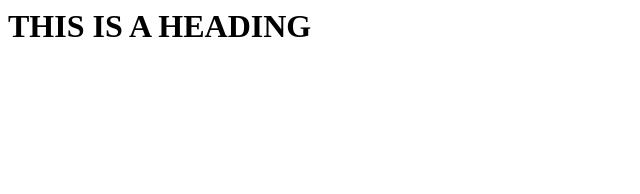
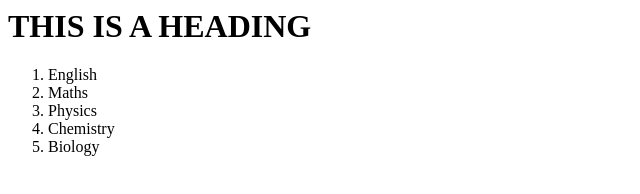
Before and after one commit to Ugeey/testing, a plain HTML site: page index.html in a window 1280 px wide. Shown: the whole page, without its empty margins (0-640 px from the left). Drawn offline with Linux system fonts and the light colour scheme.

Commit message:
added a list

```diff
--- a/index.html
+++ b/index.html
@@ -6,5 +6,12 @@
 </head>
 <body>
     <h1>THIS IS A HEADING</h1>
+    <ol>
+        <li>English</li>
+        <li>Maths</li>
+        <li>Physics</li>
+        <li>Chemistry</li>
+        <li>Biology</li>
+    </ol>
 </body>
 </html>
```
